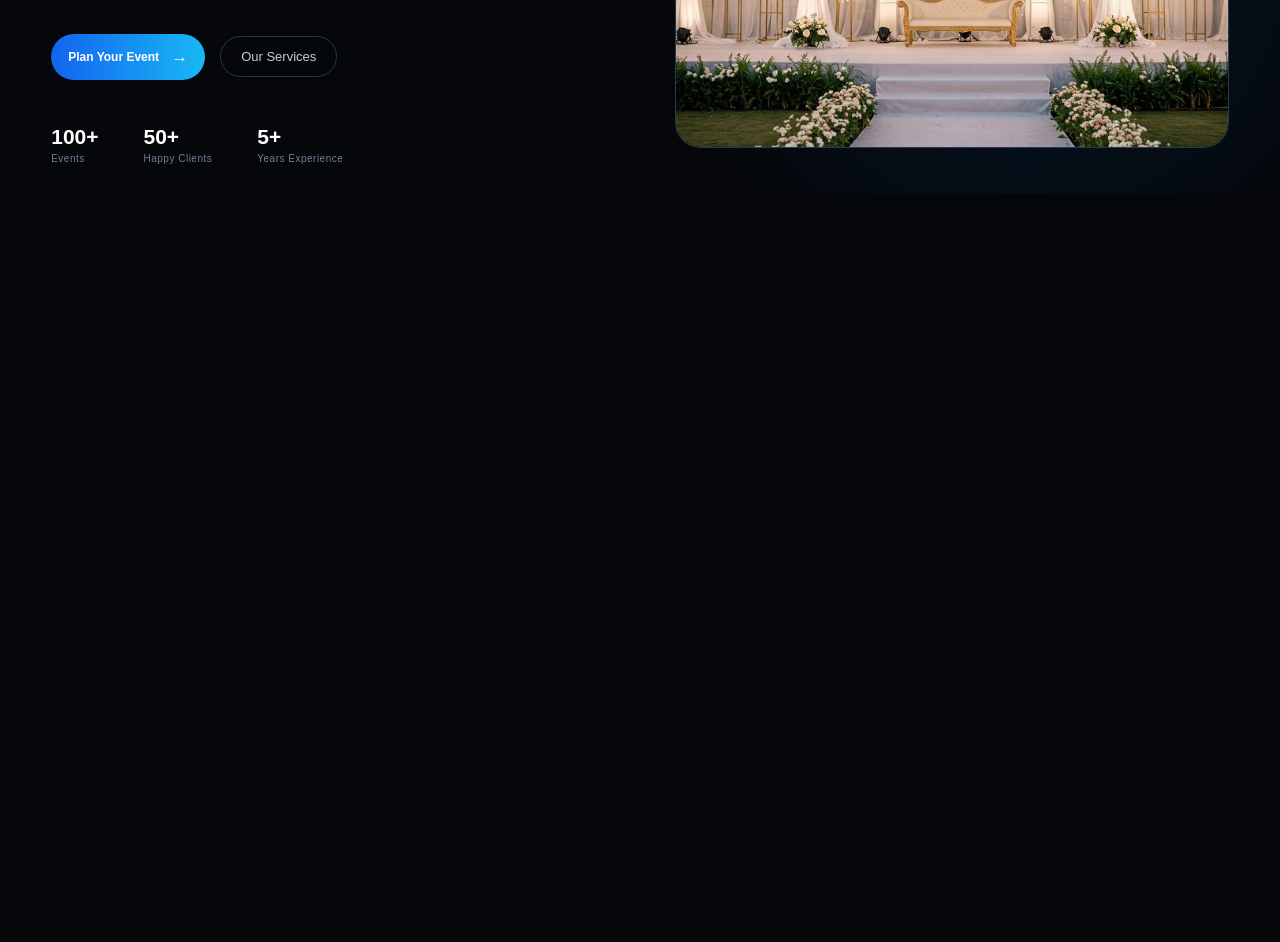
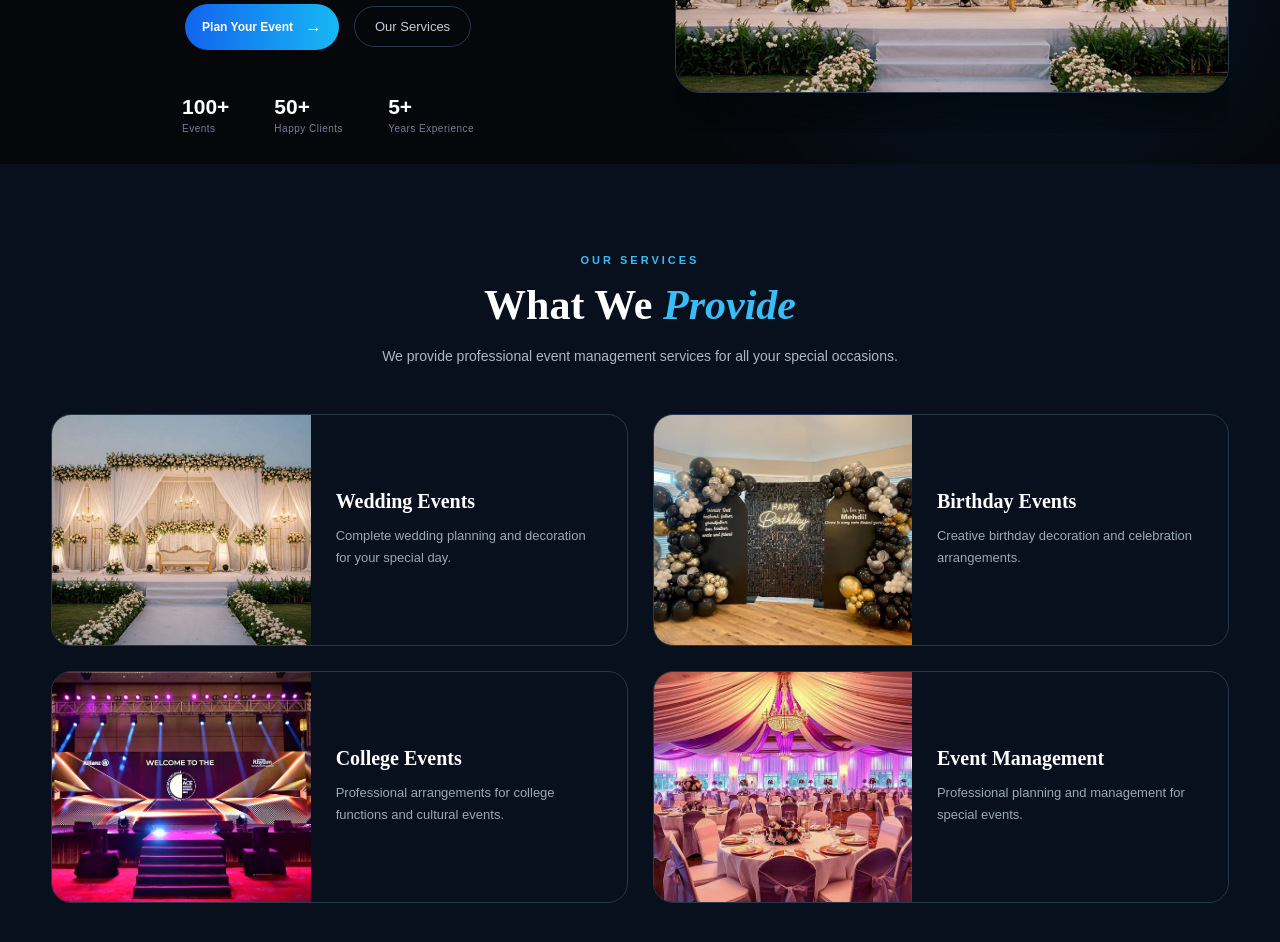
Before and after one commit to Mathiyazhagan09/Header-Tag, a plain HTML site: page index.html in a window 1280 px wide. Shown: the part 360-1302 px from the top of the page. Before the commit the page ends 800 px from the top, so only its background shows below. Drawn offline with Linux system fonts and the light colour scheme.

Commit message:
Update File

```diff
--- a/index.html
+++ b/index.html
@@ -50,9 +50,9 @@
                     Home
                 </a>
 
-                <a href="#services" class="nav-link">
+                <!--<a href="#services" class="nav-link">
                     Services
-                </a>
+                </a>-->
 
                 <a href="#about" class="nav-link">
                     About
@@ -73,31 +73,26 @@
         </div>
 
     </header>
-
-
 <section class="hero" id="home">
 
     <div class="hero-container">
 
+        <!-- LEFT CONTENT -->
         <div class="hero-content">
 
             <p class="welcome">
                 WELCOME TO GRAND VISTA EVENTS
             </p>
 
-
             <h2>
                 We Create
                 <span>Beautiful Events</span>
             </h2>
 
-
             <p class="description">
-
                 From elegant weddings to memorable celebrations,
                 we plan and organize beautiful events with creative
                 ideas, quality decoration and professional service.
-
             </p>
 
             <div class="hero-buttons">
@@ -106,7 +101,6 @@
                     Plan Your Event
                     <span>→</span>
                 </a>
-
 
                 <a href="#services" class="secondary-button">
                     Our Services
@@ -117,91 +111,151 @@
             <div class="event-details">
 
                 <div class="detail">
-
-                        <h3 >100+</h3>
-
+                    <h3>100+</h3>
                     <p>Events</p>
-
                 </div>
 
+                <div class="detail">
+                    <h3>50+</h3>
+                    <p>Happy Clients</p>
+                </div>
 
                 <div class="detail">
-
-                        <h3 >50+</h3>
-
-                        <p>Happy Clients</p>
-
+                    <h3>5+</h3>
+                    <p>Years Experience</p>
                 </div>
-
-
-                    <div class="detail">
-
-                        <h3 >5+</h3>
-
-                        <p>Years Experience</p>
 
             </div>
 
         </div>
 
 
-            </div>
+        <!-- RIGHT IMAGE -->
+        <div class="hero-image">
 
-
-           <div class="hero-image">
             <input type="radio" name="hero-slide" id="slide1" checked>
-
             <input type="radio" name="hero-slide" id="slide2">
-
             <input type="radio" name="hero-slide" id="slide3">
-
             <input type="radio" name="hero-slide" id="slide4">
-
             <input type="radio" name="hero-slide" id="slide5">
 
-
-
             <label for="slide2" class="slide slide1">
-
-                    <img src="weeding 1.jpg" alt="Wedding Event">
-
+                <img src="weeding 1.jpg">
             </label>
 
-
             <label for="slide3" class="slide slide2">
-
-                    <img src="birthday 1.jpg" alt="Wedding Event">
-
+                <img src="birthday 1.jpg">
             </label>
 
             <label for="slide4" class="slide slide3">
-
-                    <img src="image 2.jpg" alt="Wedding Event">
-
+                <img src="image 2.jpg">
             </label>
 
             <label for="slide5" class="slide slide4">
-
-                    <img src="clg 2.jpg" alt="Wedding Event">
-
+                <img src="clg 2.jpg">
             </label>
 
             <label for="slide1" class="slide slide5">
-
-                    <img src="image 3.jpg" alt="Wedding Event">
-
+                <img src="image 3.jpg">
             </label>
 
-
         </div>
-
 
     </div>
 
 </section>
 
 
+<!-- ⭐ HERO FULLY CLOSED HERE ⭐ -->
 
-</body>
 
-</html>
+<!-- ================= SERVICES ================= -->
+
+<section class="services" id="services">
+
+    <div class="services-container">
+
+        <p class="section-title">
+            OUR SERVICES
+        </p>
+
+        <h2>
+            What We <span>Provide</span>
+        </h2>
+
+        <p class="section-description">
+            We provide professional event management services
+            for all your special occasions.
+        </p>
+
+
+        <div class="services-grid">
+
+            <div class="service-card">
+
+                <img src="weeding 1.jpg" alt="Wedding Events">
+
+                <div class="service-content">
+                    <h3>Wedding Events</h3>
+
+                    <p>
+                        Complete wedding planning and decoration
+                        for your special day.
+                    </p>
+                </div>
+
+            </div>
+
+
+            <div class="service-card">
+
+                <img src="birthday 1.jpg" alt="Birthday Events">
+
+                <div class="service-content">
+                    <h3>Birthday Events</h3>
+
+                    <p>
+                        Creative birthday decoration and
+                        celebration arrangements.
+                    </p>
+                </div>
+
+            </div>
+
+
+            <div class="service-card">
+
+                <img src="clg 2.jpg" alt="College Events">
+
+                <div class="service-content">
+                    <h3>College Events</h3>
+
+                    <p>
+                        Professional arrangements for college
+                        functions and cultural events.
+                    </p>
+                </div>
+
+            </div>
+
+
+            <div class="service-card">
+
+                <img src="image 2.jpg" alt=" Party Event Management">
+
+                <div class="service-content">
+                    <h3>Event Management</h3>
+
+                    <p>
+                        Professional planning and management
+                        for special events.
+                    </p>
+                </div>
+
+            </div>
+
+        </div>
+
+    </div>
+
+</section>
--- a/style.css
+++ b/style.css
@@ -677,9 +677,21 @@ body {
     }
 
 
-    .hero {
-        min-height: auto;
-    }
+   .hero {
+    width: 100%;
+    min-height: 650px;
+
+    display: flex;
+    align-items: center;
+
+    background:
+        radial-gradient(
+            circle at 80% 50%,
+            rgba(0, 140, 255, 0.12),
+            transparent 35%
+        ),
+        #05070b;
+}
 
 
     .hero-container {
@@ -688,6 +700,22 @@ body {
         padding: 50px 0;
 
         text-align: center;
+
+
+    width: min(1200px, 92%);
+
+    margin: auto;
+
+    padding: 70px 0;
+
+    display: flex;
+
+    align-items: center;
+
+    justify-content: space-between;
+
+    gap: 70px;
+}
     }
 
 
@@ -727,7 +755,7 @@ body {
         height: 350px;
     }
 
-}
+
 
 
 /* ================= SMALL MOBILE ================= */
@@ -776,3 +804,225 @@ body {
     }
 
 }
+
+/* ================= SERVICES SECTION ================= */
+
+html {
+    scroll-behavior: smooth;
+}
+
+.services {
+     width: 100%;
+    padding: 90px 0;
+
+    background: #07101c;
+
+    display: block;
+}
+
+.services-container {
+      width: min(1200px, 92%);
+
+    margin: auto;
+
+    text-align: center;
+}
+
+
+/* SECTION TITLE */
+
+.section-title {
+    color: #38bdf8;
+    font-size: 11px;
+    font-weight: 600;
+    letter-spacing: 3px;
+    margin-bottom: 15px;
+}
+
+
+/* MAIN HEADING */
+
+.services h2 {
+    color: white;
+    font-family: "Playfair Display", serif;
+    font-size: 42px;
+    font-weight: 600;
+    margin-bottom: 15px;
+}
+
+.services h2 span {
+    color: #38bdf8;
+    font-style: italic;
+}
+
+
+/* DESCRIPTION */
+
+.section-description {
+    max-width: 600px;
+    margin: 0 auto 45px;
+
+    color: #aeb8c5;
+
+    font-size: 14px;
+    line-height: 1.8;
+}
+
+
+/* ================= SERVICE GRID ================= */
+
+.services-grid {
+    display: grid;
+
+    grid-template-columns: repeat(2, 1fr);
+
+    gap: 25px;
+
+    text-align: left;
+}
+
+
+/* ================= SERVICE CARD ================= */
+
+.service-card {
+    display: flex;
+
+    overflow: hidden;
+
+    background: #07101c;
+
+    border: 1px solid #26384c;
+
+    border-radius: 20px;
+
+    transition: 0.4s ease;
+
+    min-height: 230px;
+}
+
+
+/* ================= SERVICE IMAGE ================= */
+
+.service-card > img {
+    width: 45%;
+
+    height: 230px;
+
+    object-fit: cover;
+
+    display: block;
+
+    transition: 0.5s ease;
+}
+
+
+/* ================= SERVICE CONTENT ================= */
+
+.service-content {
+    width: 55%;
+
+    padding: 25px;
+
+    display: flex;
+
+    flex-direction: column;
+
+    justify-content: center;
+}
+
+
+.service-content h3 {
+    color: white;
+
+    font-family: "Playfair Display", serif;
+
+    font-size: 20px;
+
+    margin-bottom: 12px;
+}
+
+
+.service-content p {
+    color: #9ba8b7;
+
+    font-size: 13px;
+
+    line-height: 1.7;
+}
+
+
+/* ================= HOVER EFFECT ================= */
+
+.service-card:hover {
+    transform: translateY(-8px);
+
+    border-color: #38bdf8;
+
+    box-shadow:
+        0 15px 40px rgba(0, 140, 255, 0.20);
+}
+
+
+.service-card:hover > img {
+    transform: scale(1.08);
+}
+
+
+/* ================= TABLET ================= */
+
+@media (max-width: 800px) {
+
+    .services {
+        padding: 70px 0;
+    }
+
+    .services h2 {
+        font-size: 36px;
+    }
+
+    .services-grid {
+        grid-template-columns: 1fr;
+    }
+
+    .service-card {
+        min-height: 220px;
+    }
+
+}
+
+
+/* ================= MOBILE ================= */
+
+@media (max-width: 500px) {
+
+    .services {
+        padding: 60px 0;
+    }
+
+    .services-container {
+        width: 90%;
+    }
+
+    .services h2 {
+        font-size: 32px;
+    }
+
+    .section-description {
+        font-size: 13px;
+    }
+
+    .service-card {
+        flex-direction: column;
+    }
+
+    .service-card > img {
+        width: 100%;
+        height: 220px;
+    }
+
+    .service-content {
+        width: 100%;
+        padding: 22px;
+    }
+
+}
```
Lines whose indentation alone changed are shown as unchanged.
